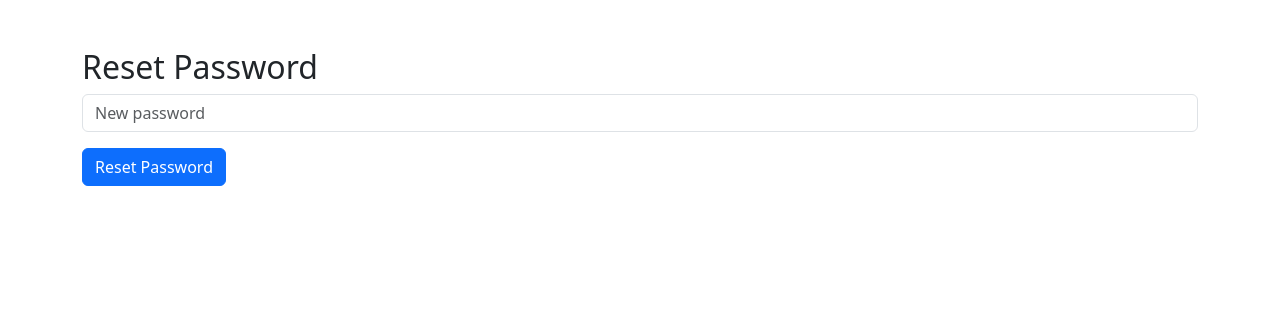
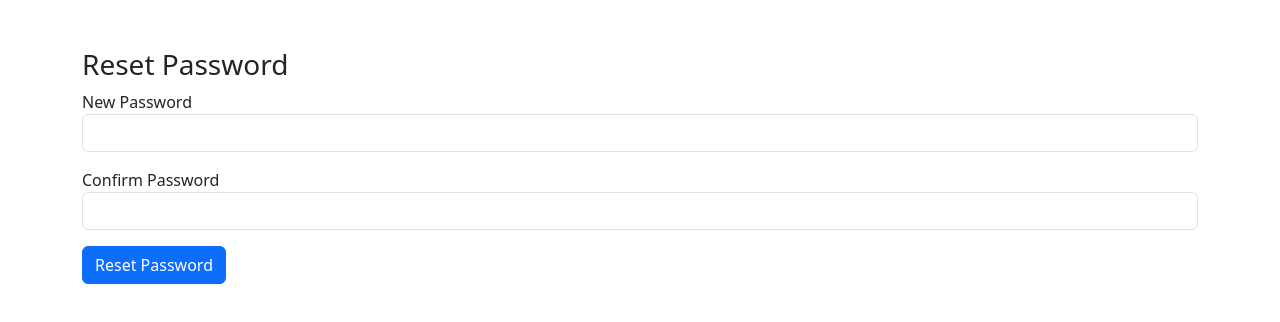
Before and after one commit to Zawe-010/duka-react-app, a React (Create React App) app: page /reset-password/1 in a window 1280 px wide. Shown: the top 322 px of the page. Built offline with nearby package versions, Linux system fonts and the light colour scheme.

Commit message:
Added codes in the pages folder and new files

```diff
--- a/src/pages/ForgetPassword.jsx
+++ b/src/pages/ForgetPassword.jsx
@@ -1,75 +1,51 @@
-import React, { useState } from 'react';
-import { useNavigate } from 'react-router-dom';
+// src/pages/ForgotPassword.jsx
+import { useState } from "react";
+import { useNavigate } from "react-router-dom";
 
 function ForgotPassword() {
-    const [email, setEmail] = useState('');
-    const [method, setMethod] = useState('email');
-    const [message, setMessage] = useState('');
-    const [loading, setLoading] = useState(false);
     const navigate = useNavigate();
-
+    const [email, setEmail] = useState("");
+    const [message, setMessage] = useState("");
     const BACKEND_URL = "https://api.my-duka.co.ke";
 
-    const handleSendOTP = async () => {
-        if (!email) {
-            setMessage("Email is required");
-            return;
-        }
-
-        setLoading(true);
-        setMessage('');
-
+    const handleSubmit = async (e) => {
+        e.preventDefault();
         try {
             const res = await fetch(`${BACKEND_URL}/auth/forgot-password`, {
-                method: 'POST',
-                headers: { 'Content-Type': 'application/json' },
-                body: JSON.stringify({ email, method })
+                method: "POST",
+                headers: { "Content-Type": "application/json" },
+                body: JSON.stringify({ email }),
             });
 
-            const data = await res.json();
-            if (!res.ok) throw new Error(data.detail);
+            if (!res.ok) {
+                const errorData = await res.json();
+                throw new Error(errorData.detail || "Request failed");
+            }
 
-            setMessage(data.message);
-            navigate(`/verify-otp/${data.user_id}`);
+            setMessage("OTP sent! Check your email.");
+            setTimeout(() => navigate("/verify-otp"), 2000);
         } catch (err) {
             setMessage(err.message);
-        } finally {
-            setLoading(false);
         }
     };
 
     return (
         <div className="container mt-5">
-            <h2>Forgot Password</h2>
-
-            <input
-                type="email"
-                className="form-control mb-3"
-                placeholder="Email"
-                value={email}
-                onChange={e => setEmail(e.target.value)}
-            />
-
-            <select
-                className="form-select mb-3"
-                value={method}
-                onChange={e => setMethod(e.target.value)}
-            >
-                <option value="email">Email</option>
-                <option value="sms">SMS</option>
-            </select>
-
-            {method === "sms" && (
-                <small className="text-warning">
-                    SMS works only if your phone number exists.
-                </small>
-            )}
-
-            <button className="btn btn-primary mt-3" onClick={handleSendOTP} disabled={loading}>
-                {loading ? "Sending..." : "Send OTP"}
-            </button>
-
-            {message && <p className="mt-3">{message}</p>}
+            <h3>Forgot Password</h3>
+            <form onSubmit={handleSubmit}>
+                <div className="mb-3">
+                    <label>Email</label>
+                    <input
+                        type="email"
+                        className="form-control"
+                        value={email}
+                        onChange={(e) => setEmail(e.target.value)}
+                        required
+                    />
+                </div>
+                <button className="btn btn-primary">Send OTP</button>
+            </form>
+            {message && <p className="mt-3 text-success">{message}</p>}
         </div>
     );
 }
--- a/src/pages/ResetPassword.jsx
+++ b/src/pages/ResetPassword.jsx
@@ -1,60 +1,68 @@
-import React, { useState } from 'react';
-import { useNavigate, useParams } from 'react-router-dom';
+// src/pages/ResetPassword.jsx
+import { useState } from "react";
+import { useNavigate } from "react-router-dom";
 
 function ResetPassword() {
-    const [password, setPassword] = useState('');
-    const [message, setMessage] = useState('');
-    const [loading, setLoading] = useState(false);
-    const { userId } = useParams();
     const navigate = useNavigate();
-
+    const [password, setPassword] = useState("");
+    const [confirmPassword, setConfirmPassword] = useState("");
+    const [message, setMessage] = useState("");
     const BACKEND_URL = "https://api.my-duka.co.ke";
 
-    const handleReset = async () => {
-        if (password.length < 6) {
-            setMessage("Password must be at least 6 characters");
+    const handleReset = async (e) => {
+        e.preventDefault();
+        if (password !== confirmPassword) {
+            setMessage("Passwords do not match");
             return;
         }
 
-        setLoading(true);
-        setMessage('');
-
         try {
-            const res = await fetch(`${BACKEND_URL}/auth/reset-password/${userId}`, {
-                method: 'POST',
-                headers: { 'Content-Type': 'application/json' },
-                body: JSON.stringify({ new_password: password })
+            const res = await fetch(`${BACKEND_URL}/auth/reset-password`, {
+                method: "POST",
+                headers: { "Content-Type": "application/json" },
+                body: JSON.stringify({ password }),
             });
 
-            const data = await res.json();
-            if (!res.ok) throw new Error(data.detail);
+            if (!res.ok) {
+                const errorData = await res.json();
+                throw new Error(errorData.detail || "Reset failed");
+            }
 
-            setMessage("Password reset successful");
-            setTimeout(() => navigate('/auth/login'), 1200);
+            setMessage("Password reset successful!");
+            setTimeout(() => navigate("/login"), 2000);
         } catch (err) {
             setMessage(err.message);
-        } finally {
-            setLoading(false);
         }
     };
 
     return (
         <div className="container mt-5">
-            <h2>Reset Password</h2>
-
-            <input
-                type="password"
-                className="form-control mb-3"
-                placeholder="New password"
-                value={password}
-                onChange={e => setPassword(e.target.value)}
-            />
-
-            <button className="btn btn-primary" onClick={handleReset} disabled={loading}>
-                {loading ? "Resetting..." : "Reset Password"}
-            </button>
-
-            {message && <p className="mt-3">{message}</p>}
+            <h3>Reset Password</h3>
+            <form onSubmit={handleReset}>
+                <div className="mb-3">
+                    <label>New Password</label>
+                    <input
+                        type="password"
+                        className="form-control"
+                        value={password}
+                        onChange={(e) => setPassword(e.target.value)}
+                        required
+                        autoComplete="new-password"
+                    />
+                </div>
+                <div className="mb-3">
+                    <label>Confirm Password</label>
+                    <input
+                        type="password"
+                        className="form-control"
+                        value={confirmPassword}
+                        onChange={(e) => setConfirmPassword(e.target.value)}
+                        required
+                    />
+                </div>
+                <button className="btn btn-primary">Reset Password</button>
+            </form>
+            {message && <p className="mt-3 text-success">{message}</p>}
         </div>
     );
 }
--- a/src/pages/VerifyOTP.jsx
+++ b/src/pages/VerifyOTP.jsx
@@ -1,57 +1,49 @@
-import React, { useState } from 'react';
-import { useNavigate, useParams } from 'react-router-dom';
+// src/pages/VerifyOTP.jsx
+import { useState } from "react";
+import { useNavigate } from "react-router-dom";
 
 function VerifyOTP() {
-    const [otp, setOtp] = useState('');
-    const [message, setMessage] = useState('');
-    const [loading, setLoading] = useState(false);
-    const { userId } = useParams();
     const navigate = useNavigate();
-
+    const [otp, setOtp] = useState("");
+    const [message, setMessage] = useState("");
     const BACKEND_URL = "https://api.my-duka.co.ke";
 
-    const handleVerifyOTP = async () => {
-        if (!otp) {
-            setMessage("OTP is required");
-            return;
-        }
-
-        setLoading(true);
-        setMessage('');
-
+    const handleVerify = async (e) => {
+        e.preventDefault();
         try {
-            const res = await fetch(`${BACKEND_URL}/auth/verify-code/${userId}`, {
-                method: 'POST',
-                headers: { 'Content-Type': 'application/json' },
-                body: JSON.stringify({ otp })
+            const res = await fetch(`${BACKEND_URL}/auth/verify-otp`, {
+                method: "POST",
+                headers: { "Content-Type": "application/json" },
+                body: JSON.stringify({ otp }),
             });
 
-            const data = await res.json();
-            if (!res.ok) throw new Error(data.detail);
+            if (!res.ok) {
+                const errorData = await res.json();
+                throw new Error(errorData.detail || "OTP verification failed");
+            }
 
-            navigate(`/reset-password/${userId}`);
+            navigate("/reset-password");
         } catch (err) {
             setMessage(err.message);
-        } finally {
-            setLoading(false);
         }
     };
 
     return (
         <div className="container mt-5">
-            <h2>Verify OTP</h2>
-
-            <input
-                className="form-control mb-3"
-                placeholder="Enter OTP"
-                value={otp}
-                onChange={e => setOtp(e.target.value)}
-            />
-
-            <button className="btn btn-primary" onClick={handleVerifyOTP} disabled={loading}>
-                {loading ? "Verifying..." : "Verify OTP"}
-            </button>
-
+            <h3>Verify OTP</h3>
+            <form onSubmit={handleVerify}>
+                <div className="mb-3">
+                    <label>Enter OTP</label>
+                    <input
+                        type="text"
+                        className="form-control"
+                        value={otp}
+                        onChange={(e) => setOtp(e.target.value)}
+                        required
+                    />
+                </div>
+                <button className="btn btn-primary">Verify</button>
+            </form>
             {message && <p className="mt-3 text-danger">{message}</p>}
         </div>
     );
```
Also changed, not shown: src/pages/Login.jsx (+6 -21 lines).
